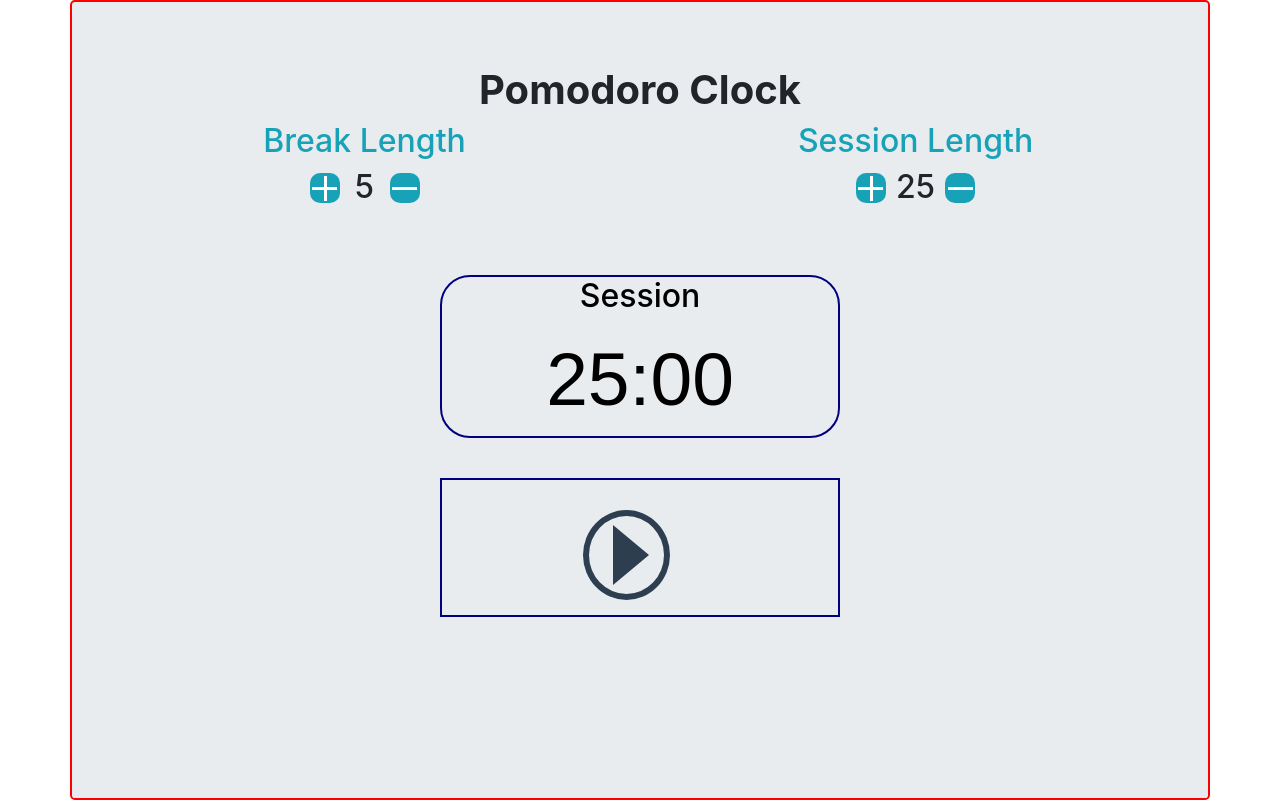
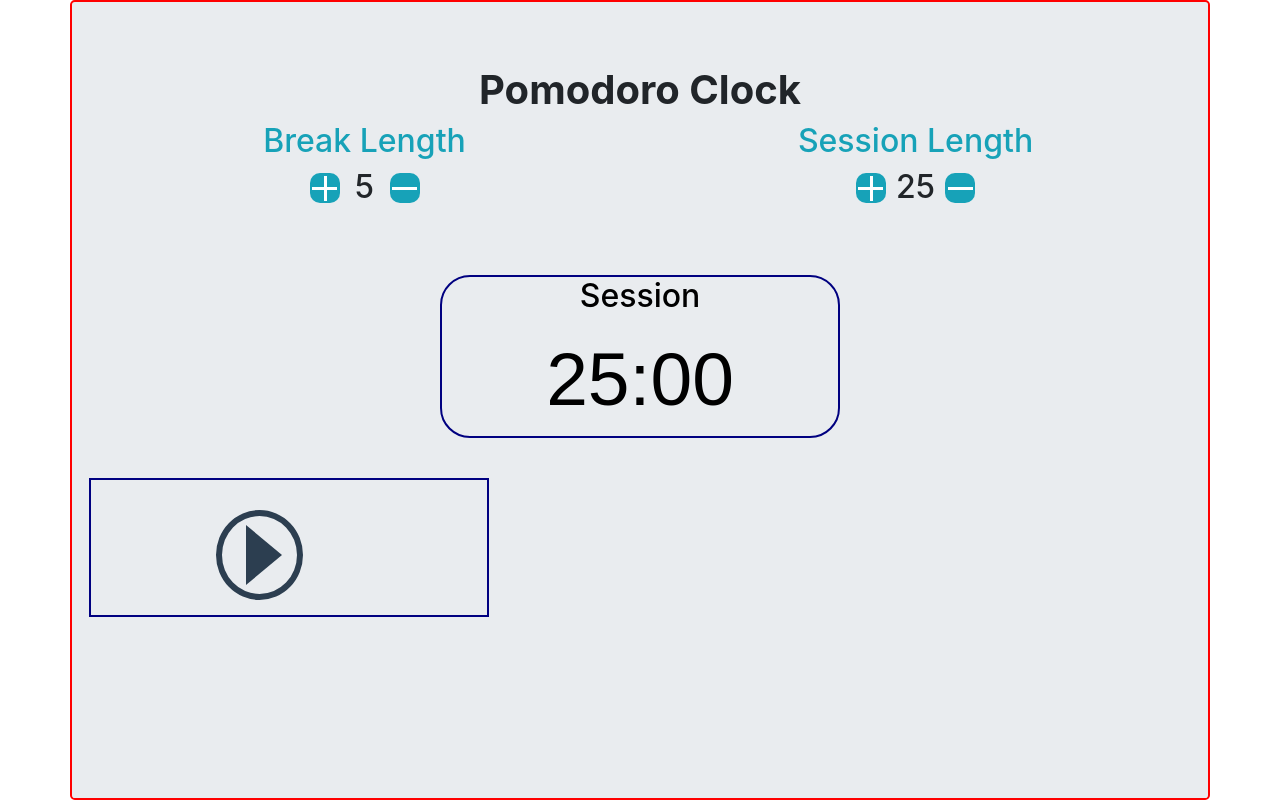
Before and after one commit to petercrackthecode/FCC_PomodoroClock, a React (Create React App) app: page / in a window 1280 px wide. Built offline with nearby package versions, Linux system fonts and the light colour scheme; some icons are missing; a web font is replaced by a local one.

Commit message:
Messing around with css

```diff
--- a/src/App.js
+++ b/src/App.js
@@ -163,9 +163,11 @@ class App extends React.Component {
     return (
       <div id="app">
         <div id="pomodoro-clock" className="container jumbotron">
-          <h1 className="col-12">
-            <strong>Pomodoro Clock</strong>
-          </h1>
+          <div className='row'>
+            <h1 className="col-12">
+              <strong>Pomodoro Clock</strong>
+            </h1>
+          </div>
           <section id="setup" className="row">
             <LengthController
               m_id="break"
@@ -184,7 +186,7 @@ class App extends React.Component {
             <h2 id="timer-label">{this.state.m_isSessionRunning ? "Session" : "Break"}</h2>
             <div id="time-left">{this.state.m_timeLeft}</div>
           </section>
-          <section id="terminator" className='container'>
+          <section id="terminator" className='row'>
             <StartStop handleSwitch={this.handleSwitch}/>
             <ResetBtn resetAll={this.resetAll}/>
           </section>
--- a/src/components/ResetBtn.js
+++ b/src/components/ResetBtn.js
@@ -2,7 +2,7 @@ import React from "react";
 
 export function ResetBtn(props) {
   return (
-    <div id="reset" onClick={props.resetAll}>
+    <div id="reset" onClick={props.resetAll} className='col-1'>
       <div  className='icono-sync'/>
     </div>
   );
--- a/src/styles/App.css
+++ b/src/styles/App.css
@@ -76,9 +76,6 @@
   max-width: 400px;
   min-height: 100px;
   margin-top: -10px;
-  display: flex;
-  justify-content: center;
-  align-items: center;
 }
 #app #pomodoro-clock #terminator #start_stop {
   display: block;
--- a/src/styles/App.scss
+++ b/src/styles/App.scss
@@ -108,9 +108,6 @@ $transition-time: 0.8;
       max-width: 400px;
       min-height: 100px;
       margin-top: -10px;
-      display: flex;
-      justify-content: center;
-      align-items: center;
 
       #start_stop {
         display: block;
```
Also changed, not shown: 1 other file (tests, documents, lock files or other folders).
